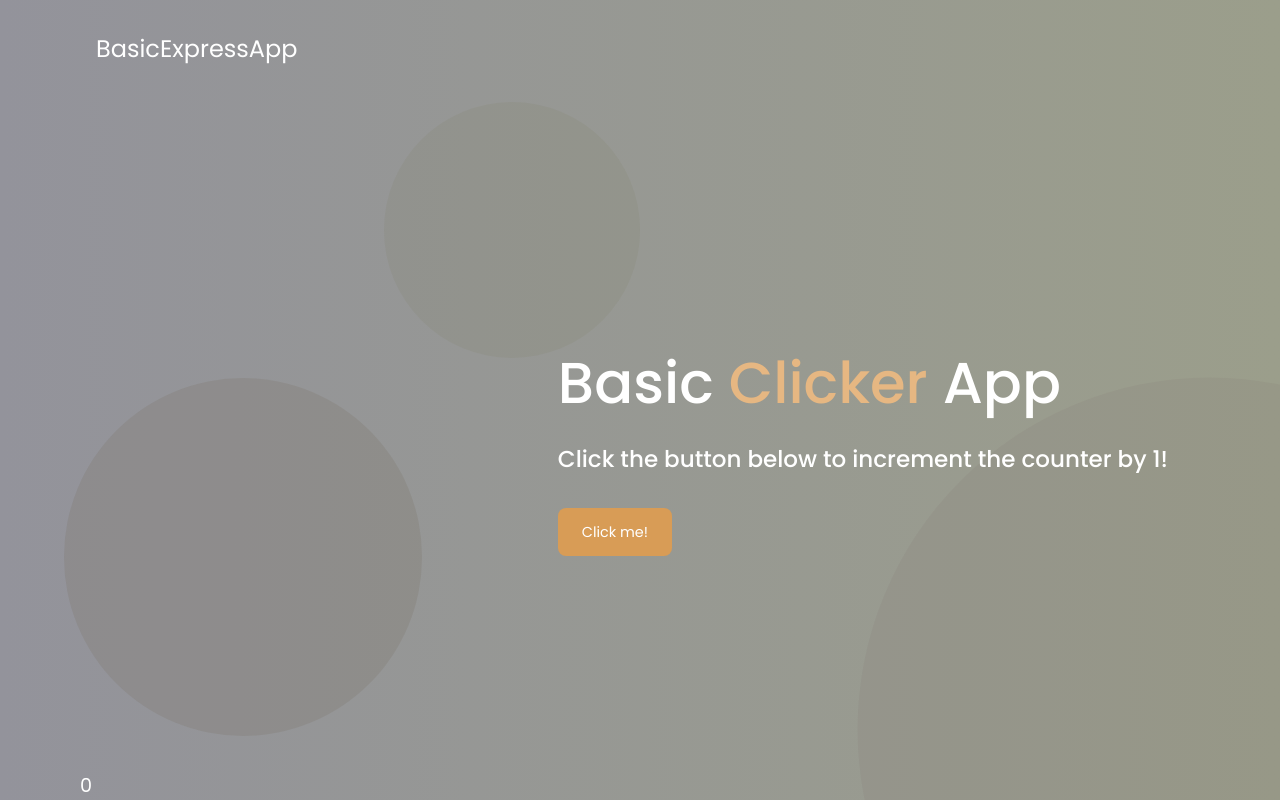
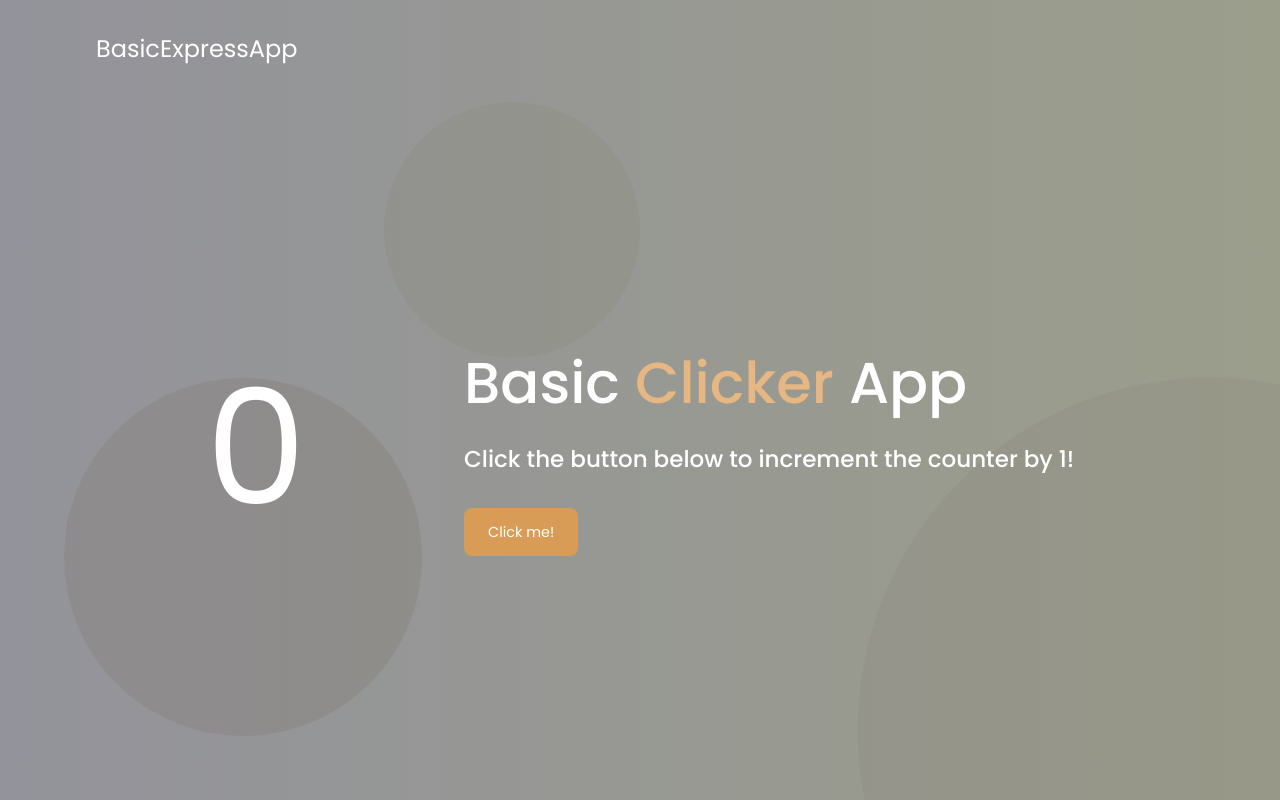
Before and after one commit to john-azzaro/Study-Express-Basic-App, a website: page public/index.html in a window 1280 px wide. Drawn offline with nearby package versions, Linux system fonts and the light colour scheme.

Commit message:
fixed alignment issue, improved js and server

```diff
--- a/public/client.js
+++ b/public/client.js
@@ -1,4 +1,5 @@
 
+'use strict';
 
 function getCount() {
     $.get('/the-count', function(data) {
--- a/public/index.html
+++ b/public/index.html
@@ -26,8 +26,10 @@
 
 
     <section class="home-main-section">
-        <div class="img-wrapper">
-            <span class="js-current-count">0</span>
+        <div class="left-column">
+
+                <span class="js-current-count counter">0</span>
+
         </div>
         <div class="call-to-action">
 
--- a/public/stylesheets/home.css
+++ b/public/stylesheets/home.css
@@ -3,30 +3,24 @@
 .home-main-section {                                                                   /* For the section that holds the image and title/subtitle/button divs: */
     display: flex;                                                                       /* ... define as a flex container (display elements next to each other) ... */
     align-items: stretch;                                                                /* ... where items will stretch to be the full HEIGHT of the container ... */
-    justify-content: space-between;                                                      /* ... and put as much space between the image and the title/subtitle/button divs as possible ... */
+    justify-content: space-evenly;                                                       /* ... and put as much space between the image and the title/subtitle/button divs as possible ... */
     flex-grow: 1;                                                                        /* ... and fill out the remaing height in the page. */
 }
 
-/*/ Image Left/*/
-.home-main-section .img-wrapper {                                                       /* Targeting the decendant (img-wrapper) of the parent (.home-main-section): */
-    display: flex;                                                                       /* ... display elements next to each other ... */
-    flex-grow: 1;                                                                        /* ... setting this will make sure the content takes up as much space as possible left to right ... */
-    flex-direction: column;                                                              /* ... set the section to have a VERITCAL flex direction ... */
-    align-items: stretch;                                                                /* ... items will stretch to fill container*/
-    justify-content: flex-end;                                                           /* ... push the image as close to the title/subtitle/button div as possible ... */
+/*/ column Left with counter/*/
+.home-main-section .left-column {                                              /* Targeting the decendant (img-wrapper) of the parent (.home-main-section): */
+    display: flex;                                                                        /* ... display elements next to each other ... */
+    flex-direction: column;                                                               /* ... display elements stacked on top of each other ... */
+    align-items: flex-start;                                                              /* ... so that items do not expand to fill entire width ... */
+    margin: 2rem;                                                                         /* ... for spacing between image and text ...*/
+    align-self: center;                                                                   /* ... centers the content in the center of the screen. */
 }
 
-.home-main-section .device-image {                                                       /* For the image itself: */
-    background-image: url(img/device-white.png);                                         /* ... set the background image as the png... */
-    flex-grow: 1;                                                                        /* ... set the image to grow to the full height of the section it is inside of... */
-    max-height: 100vh;                                                                   /* ... maximum height allows the image to go as far as 100% of the view height  ...*/
-    min-width: 24vw;                                                                     /* ... set the maximum width to no larger than 30% of the view width (e.g. vw) of our screen (so doesnt get too small)...*/
-    background-size: contain;                                                            /* ... entire background image will fit inside the section without cropping...*/
-    background-repeat: no-repeat;                                                        /* ... the image will only show once ...*/
-    background-position: center;                                                         /* ... centers the image in the middle of the section-home ... */
+.counter {
+    font-size: 10rem;
 }
 
-/*/ Call to Action Right /*/
+/*/ Call to Action Right with increment button/*/
 .home-main-section .call-to-action {                                                     /* For call to action (on right) */
     display: flex;                                                                        /* ... display elements next to each other ... */
     flex-direction: column;                                                               /* ... display elements stacked on top of each other ... */
@@ -35,8 +29,9 @@
     align-self: center;                                                                   /* ... centers the content in the center of the screen. */
 }
 
+
 @media (max-width: 900px) {
-    .home-main-section .img-wrapper {
+    .home-main-section .counter-position {
       display: none;
     }
 
--- a/server.js
+++ b/server.js
@@ -1,5 +1,4 @@
-
-
+'use strict';
                                                                                   /* First, import any modules you need for your project */
 const express = require('express');                                                  /* in this case, we want to import express and store as a constant named express*/
 
```
